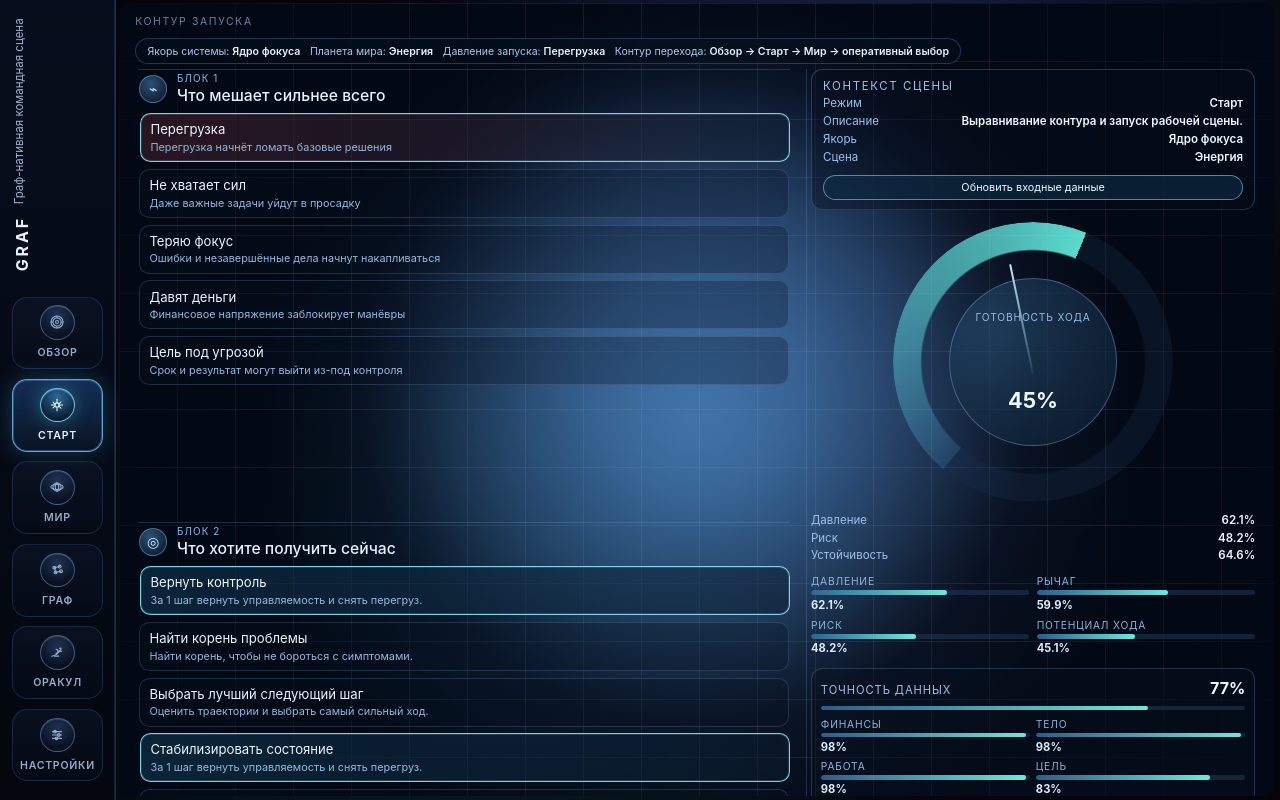
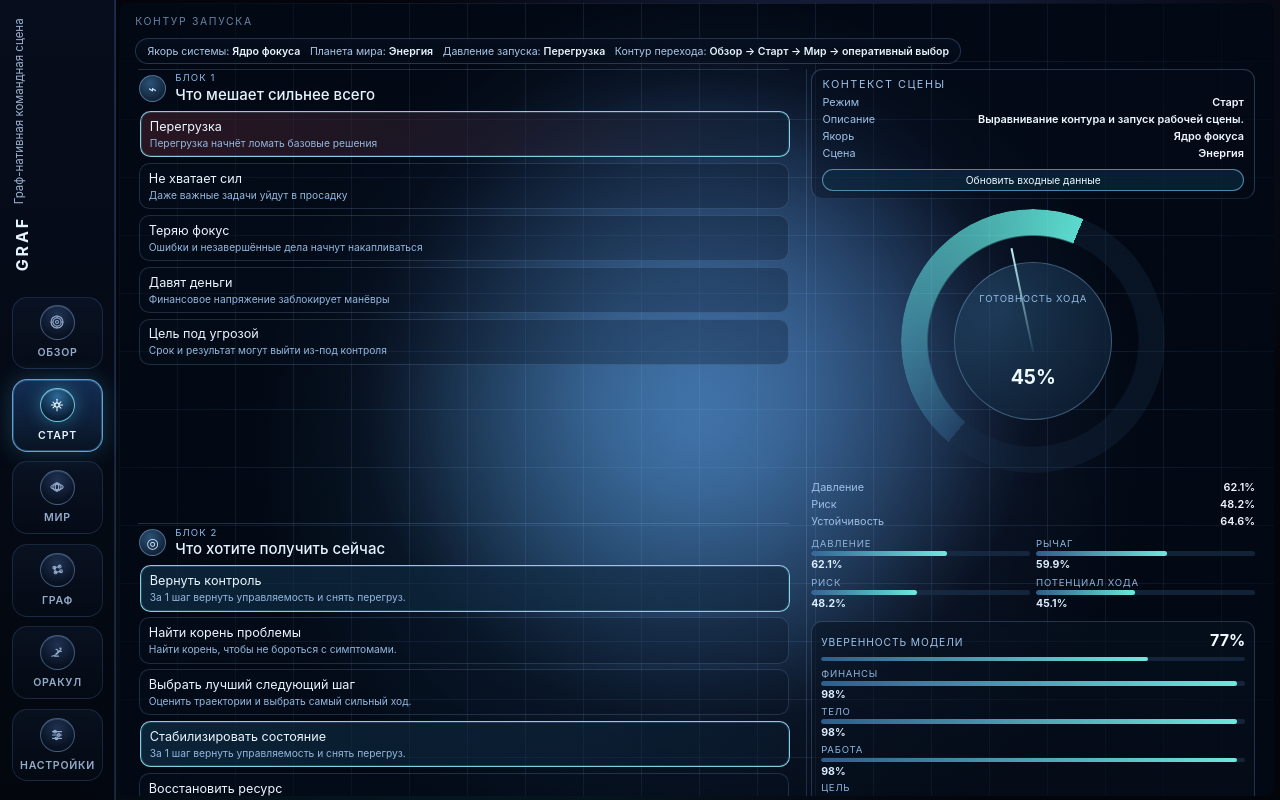
Before and after one commit to viktortown-ui/graf, a React (Vite) app: page / in a window 1280 px wide. Both pictures are taken after a click on the button "ОТКРЫТЬ START". Built offline with nearby package versions, Linux system fonts and the light colour scheme.

Commit message:
Polish Start screen rhythm, formatting, and console clarity

```diff
--- a/src/features/start/StartMode.tsx
+++ b/src/features/start/StartMode.tsx
@@ -81,6 +81,8 @@ const FIRST_STEP_BY_MODE: Record<AppMode, string> = {
 const clamp = (value: number, min = 0, max = 100) => Math.min(max, Math.max(min, value));
 const round0 = (value: number) => Math.round(value);
 const round1 = (value: number) => Math.round(value * 10) / 10;
+const formatPercent0 = (value: number) => `${round0(clamp(value))}%`;
+const formatPercent1 = (value: number) => `${round1(clamp(value)).toFixed(1)}%`;
 
 
 const DOMAIN_LABEL: Record<string, string> = {
@@ -91,9 +93,15 @@ const DOMAIN_LABEL: Record<string, string> = {
 };
 
 const PRIORITY_LABEL: Record<string, string> = {
-  critical: 'critical',
-  recommended: 'recommended',
-  later: 'later',
+  critical: 'Критично',
+  recommended: 'Рекомендуется',
+  later: 'Позже',
+};
+
+const SECTION_LABEL: Record<'profile' | 'state' | 'factors', string> = {
+  profile: 'Профиль',
+  state: 'Состояние',
+  factors: 'Факторы',
 };
 
 const SCALE_FIELDS: { key: keyof DailyCheckIn; label: string }[] = [
@@ -163,6 +171,12 @@ export const StartMode = ({
       : `${selectedNodeName} вне центра внимания, риск уходит в «${selectedPressure.label.toLowerCase()}».`;
 
   const dialAngle = -120 + (readinessValue / 100) * 240;
+  const missingHighlights = confidence.missingCriticalFields.length
+    ? confidence.missingCriticalFields.slice(0, 3).map((field) => field.replace(/\s*\([^)]*\)/g, '')).join(', ')
+    : 'критичные поля заполнены';
+  const nextUnlockText = confidence.nextUnlock
+    ? `${confidence.nextUnlock.title} через ${confidence.nextUnlock.daysLeft} дн.`
+    : 'все уровни истории уже открыты';
 
   const updateScale = (key: keyof DailyCheckIn, value: number) => {
     setCheckInForm((current) => ({ ...current, [key]: value }));
@@ -284,15 +298,15 @@ export const StartMode = ({
           <div className="dial-shell">
             <div className="dial-ring" style={{ ['--dial-progress' as string]: `${readinessValue}` }} />
             <div className="dial-needle" style={{ transform: `translateX(-50%) rotate(${dialAngle}deg)` }} />
-            <div className="dial-core">
+          <div className="dial-core">
               <p>Готовность хода</p>
-              <strong>{round0(readinessValue)}%</strong>
+              <strong>{formatPercent0(readinessValue)}</strong>
             </div>
           </div>
           <div className="dial-legend">
-            <p><span>Давление</span><strong>{round1(pressureValue)}%</strong></p>
-            <p><span>Риск</span><strong>{round1(riskValue)}%</strong></p>
-            <p><span>Устойчивость</span><strong>{round1(stabilityValue)}%</strong></p>
+            <p><span>Давление</span><strong>{formatPercent1(pressureValue)}</strong></p>
+            <p><span>Риск</span><strong>{formatPercent1(riskValue)}</strong></p>
+            <p><span>Устойчивость</span><strong>{formatPercent1(stabilityValue)}</strong></p>
           </div>
         </article>
 
@@ -307,7 +321,7 @@ export const StartMode = ({
               <div key={metric.label} className="mini-meter">
                 <p>{metric.label}</p>
                 <div className="mini-meter-track"><span style={{ width: `${metric.value}%` }} /></div>
-                <strong>{round1(metric.value)}%</strong>
+                <strong>{formatPercent1(metric.value)}</strong>
               </div>
             ))}
           </div>
@@ -315,8 +329,8 @@ export const StartMode = ({
 
         <article className="start-confidence-zone">
           <div className="start-confidence-head">
-            <p>Точность данных</p>
-            <strong>{confidence.globalConfidence}%</strong>
+            <p>Уверенность модели</p>
+            <strong>{formatPercent0(confidence.globalConfidence)}</strong>
           </div>
           <div className="mini-meter-track"><span style={{ width: `${confidence.globalConfidence}%` }} /></div>
           <div className="start-confidence-domains">
@@ -324,15 +338,15 @@ export const StartMode = ({
               <div key={domain} className="mini-meter">
                 <p>{DOMAIN_LABEL[domain]}</p>
                 <div className="mini-meter-track"><span style={{ width: `${value}%` }} /></div>
-                <strong>{value}%</strong>
+                <strong>{formatPercent0(value)}</strong>
               </div>
             ))}
           </div>
           <p className="start-confidence-missing">
-            Для точного прогноза не хватает: {confidence.missingCriticalFields.length ? confidence.missingCriticalFields.slice(0, 3).join(', ') : 'критичные поля заполнены'}
+            <span>Для точного прогноза:</span> {missingHighlights}
           </p>
           <p className="start-confidence-next">
-            Следующее открытие: {confidence.nextUnlock ? `${confidence.nextUnlock.title} через ${confidence.nextUnlock.daysLeft} дн.` : 'открыты все уровни истории'}
+            <span>Следующее открытие:</span> {nextUnlockText}
           </p>
         </article>
 
@@ -391,12 +405,12 @@ export const StartMode = ({
                   const value = field.key in profile ? profile[field.key] : field.key in checkin ? checkin[field.key] : factors[field.key];
                   return typeof value === 'number' ? value > 0 : typeof value === 'string' ? value.trim().length > 0 : typeof value === 'boolean';
                 }).length;
-                return <p key={section}><span>{section}</span><strong>{filled}/{sectionFields.length}</strong></p>;
+                return <p key={section}><span>{SECTION_LABEL[section]}</span><strong>{filled}/{sectionFields.length}</strong></p>;
               })}
               <div className="start-field-hints">
                 {CONFIDENCE_FIELDS.map((field) => (
                   <div key={field.key} className="start-field-hint">
-                    <p><strong>{field.label}</strong> <em>{PRIORITY_LABEL[field.priority]}</em></p>
+                    <p><strong>{field.label}</strong><em>{PRIORITY_LABEL[field.priority]}</em></p>
                     <small>{field.reason}</small>
                   </div>
                 ))}
--- a/src/shared/theme/global.css
+++ b/src/shared/theme/global.css
@@ -459,7 +459,7 @@ button {
   padding: 4.1rem 1.2rem 1.05rem;
   display: grid;
   grid-template-columns: minmax(0, 1.45fr) minmax(320px, 1fr);
-  gap: 1rem;
+  gap: 1.05rem;
   overflow: auto;
 }
 
@@ -467,7 +467,7 @@ button {
   min-width: 0;
   display: grid;
   grid-template-rows: minmax(0, 1fr) minmax(0, 1fr) auto;
-  gap: 0.95rem;
+  gap: 0.88rem;
 }
 
 .start-module {
@@ -479,13 +479,13 @@ button {
 .start-module header {
   display: flex;
   align-items: center;
-  gap: 0.62rem;
-  margin-bottom: 0.5rem;
+  gap: 0.58rem;
+  margin-bottom: 0.44rem;
 }
 
 .start-module-icon {
-  width: 1.75rem;
-  height: 1.75rem;
+  width: 1.68rem;
+  height: 1.68rem;
   border-radius: 50%;
   display: grid;
   place-items: center;
@@ -497,7 +497,7 @@ button {
 
 .start-module-kicker {
   margin: 0;
-  font-size: 0.62rem;
+  font-size: 0.6rem;
   letter-spacing: 0.11em;
   text-transform: uppercase;
   color: #88b7eb;
@@ -505,14 +505,14 @@ button {
 
 .start-module h3 {
   margin: 0.12rem 0 0;
-  font-size: 0.98rem;
+  font-size: 0.94rem;
   color: #e5f3ff;
   font-weight: 520;
 }
 
 .start-select-list {
   display: grid;
-  gap: 0.42rem;
+  gap: 0.36rem;
 }
 
 .start-select-list button {
@@ -520,7 +520,7 @@ button {
   border-radius: 0.66rem;
   background: rgba(8, 18, 33, 0.3);
   color: #c1d8f6;
-  padding: 0.45rem 0.58rem;
+  padding: 0.42rem 0.54rem;
   text-align: left;
   cursor: pointer;
   transition: border-color 160ms ease, background 160ms ease, transform 160ms ease;
@@ -529,14 +529,15 @@ button {
 .start-select-list button span {
   display: block;
   color: #eaf6ff;
-  font-size: 0.82rem;
+  font-size: 0.79rem;
+  line-height: 1.25;
 }
 
 .start-select-list button small {
   display: block;
-  margin-top: 0.16rem;
-  font-size: 0.68rem;
-  line-height: 1.3;
+  margin-top: 0.14rem;
+  font-size: 0.64rem;
+  line-height: 1.24;
   color: #94b7df;
 }
 
@@ -559,16 +560,16 @@ button {
 .start-bottom-row {
   display: grid;
   grid-template-columns: repeat(2, minmax(0, 1fr));
-  gap: 0.85rem;
+  gap: 0.72rem;
 }
 
 .start-segmented {
-  margin-top: 0.2rem;
+  margin-top: 0.14rem;
   display: grid;
   grid-template-columns: repeat(3, minmax(0, 1fr));
   border: 1px solid rgba(136, 176, 228, 0.3);
   border-radius: 999px;
-  padding: 0.18rem;
+  padding: 0.16rem;
   background: rgba(7, 16, 30, 0.42);
 }
 
@@ -577,7 +578,7 @@ button {
   border: 0;
   background: transparent;
   color: #9ebfe5;
-  padding: 0.34rem 0.4rem;
+  padding: 0.3rem 0.36rem;
   border-radius: 999px;
   font-size: 0.72rem;
   cursor: pointer;
@@ -591,8 +592,8 @@ button {
 .start-priority-capsules {
   display: flex;
   flex-wrap: wrap;
-  gap: 0.34rem;
-  margin-top: 0.22rem;
+  gap: 0.3rem;
+  margin-top: 0.14rem;
 }
 
 .start-priority-capsules button {
@@ -610,35 +611,35 @@ button {
   min-width: 0;
   display: grid;
   grid-template-rows: auto minmax(210px, 1fr) auto auto;
-  gap: 0.8rem;
+  gap: 0.66rem;
   padding-left: 0.25rem;
   border-left: 1px solid rgba(133, 170, 221, 0.22);
 }
 
 
 .start-console-header {
-  padding: 0.55rem 0.7rem 0.65rem;
+  padding: 0.48rem 0.64rem 0.56rem;
   border: 1px solid rgba(133, 173, 225, 0.28);
   border-radius: 0.7rem;
   background: rgba(6, 14, 28, 0.42);
 }
 
 .start-context-kicker {
-  margin: 0 0 0.3rem;
-  font-size: 0.64rem;
+  margin: 0 0 0.24rem;
+  font-size: 0.6rem;
   letter-spacing: 0.14em;
   text-transform: uppercase;
   color: #8eaed2;
 }
 
 .start-update-data {
-  margin-top: 0.45rem;
+  margin-top: 0.34rem;
   border: 1px solid rgba(126, 212, 255, 0.58);
   background: rgba(15, 48, 74, 0.55);
   color: #e9f9ff;
   border-radius: 999px;
-  font-size: 0.68rem;
-  padding: 0.28rem 0.62rem;
+  font-size: 0.64rem;
+  padding: 0.26rem 0.56rem;
   cursor: pointer;
 }
 
@@ -650,12 +651,12 @@ button {
   height: 100vh;
   overflow-y: auto;
   z-index: 16;
-  padding: 1rem;
+  padding: 0.94rem;
   background: linear-gradient(180deg, rgba(5, 11, 22, 0.96), rgba(2, 7, 15, 0.98));
   border-left: 1px solid rgba(136, 180, 232, 0.3);
   box-shadow: -16px 0 32px rgba(1, 3, 8, 0.6);
   display: grid;
-  gap: 0.8rem;
+  gap: 0.72rem;
 }
 
 .start-drawer-head {
@@ -666,7 +667,7 @@ button {
 
 .start-drawer-head h3 {
   margin: 0;
-  font-size: 0.95rem;
+  font-size: 0.92rem;
   color: #e6f6ff;
 }
 
@@ -681,8 +682,8 @@ button {
 
 .start-drawer-block {
   display: grid;
-  gap: 0.45rem;
-  padding: 0.62rem;
+  gap: 0.38rem;
+  padding: 0.56rem;
   border-radius: 0.7rem;
   border: 1px solid rgba(130, 169, 220, 0.22);
   background: rgba(8, 17, 31, 0.55);
@@ -691,15 +692,15 @@ button {
 .start-drawer-title {
   margin: 0;
   color: #d9f0ff;
-  font-size: 0.74rem;
+  font-size: 0.7rem;
   text-transform: uppercase;
   letter-spacing: 0.08em;
 }
 
 .start-drawer-block label {
   display: grid;
-  gap: 0.2rem;
-  font-size: 0.7rem;
+  gap: 0.16rem;
+  font-size: 0.68rem;
   color: #9ebce0;
 }
 
@@ -710,19 +711,19 @@ button {
   border-radius: 0.42rem;
   background: rgba(6, 13, 25, 0.75);
   color: #e7f6ff;
-  padding: 0.38rem 0.45rem;
+  padding: 0.34rem 0.42rem;
 }
 
 .scale-control {
   display: grid;
-  gap: 0.18rem;
+  gap: 0.14rem;
 }
 
 .scale-control p {
   margin: 0;
   display: flex;
   justify-content: space-between;
-  font-size: 0.68rem;
+  font-size: 0.66rem;
 }
 
 .scale-control input[type='range'] {
@@ -732,7 +733,7 @@ button {
 .workload-segment {
   display: grid;
   grid-template-columns: repeat(3, minmax(0, 1fr));
-  gap: 0.3rem;
+  gap: 0.24rem;
 }
 
 .workload-segment button {
@@ -740,8 +741,8 @@ button {
   border-radius: 999px;
   background: rgba(8, 17, 32, 0.68);
   color: #b8d4f1;
-  font-size: 0.68rem;
-  padding: 0.24rem;
+  font-size: 0.64rem;
+  padding: 0.22rem;
 }
 
 .workload-segment button.active {
@@ -753,7 +754,7 @@ button {
 .toggle-row {
   display: flex !important;
   align-items: center;
-  gap: 0.45rem;
+  gap: 0.36rem;
 }
 
 .start-drawer-save {
@@ -761,23 +762,23 @@ button {
   border-radius: 999px;
   background: linear-gradient(180deg, rgba(35, 100, 161, 0.68), rgba(8, 24, 43, 0.76));
   color: #eefaff;
-  padding: 0.45rem 0.7rem;
+  padding: 0.41rem 0.66rem;
   text-transform: uppercase;
   letter-spacing: 0.06em;
-  font-size: 0.66rem;
+  font-size: 0.64rem;
 }
 .start-scene-context {
   display: grid;
-  gap: 0.24rem;
-  padding-bottom: 0.55rem;
-  border-bottom: 1px solid rgba(130, 165, 215, 0.2);
+  gap: 0.2rem;
+  padding-bottom: 0.4rem;
+  border-bottom: 1px solid rgba(130, 165, 215, 0.16);
 }
 
 .start-scene-context p,
 .start-console-verdict p,
 .dial-legend p {
   margin: 0;
-  font-size: 0.72rem;
+  font-size: 0.68rem;
   color: #9dc0e8;
   display: flex;
   justify-content: space-between;
@@ -794,11 +795,11 @@ button {
 
 .start-main-dial {
   display: grid;
-  gap: 0.68rem;
+  gap: 0.46rem;
 }
 
 .dial-shell {
-  width: min(100%, 280px);
+  width: min(100%, 264px);
   aspect-ratio: 1;
   margin-inline: auto;
   position: relative;
@@ -838,41 +839,41 @@ button {
 
 .dial-core p {
   margin: 0;
-  font-size: 0.64rem;
+  font-size: 0.6rem;
   color: #93bbe6;
   text-transform: uppercase;
   letter-spacing: 0.08em;
 }
 
 .dial-core strong {
-  font-size: 1.35rem;
+  font-size: 1.22rem;
   color: #effaff;
 }
 
 .dial-legend {
   display: grid;
-  gap: 0.22rem;
+  gap: 0.16rem;
 }
 
 .start-secondary-zone {
   display: grid;
-  gap: 0.75rem;
+  gap: 0.52rem;
 }
 
 .start-meter-grid {
   display: grid;
   grid-template-columns: repeat(2, minmax(0, 1fr));
-  gap: 0.45rem;
+  gap: 0.36rem;
 }
 
 .mini-meter {
   display: grid;
-  gap: 0.18rem;
+  gap: 0.14rem;
 }
 
 .mini-meter p {
   margin: 0;
-  font-size: 0.64rem;
+  font-size: 0.6rem;
   color: #8eb4de;
   text-transform: uppercase;
   letter-spacing: 0.08em;
@@ -893,7 +894,7 @@ button {
 }
 
 .mini-meter strong {
-  font-size: 0.7rem;
+  font-size: 0.66rem;
   color: #dbedff;
 }
 
@@ -935,34 +936,34 @@ button {
 
 .start-console-verdict {
   border-top: 1px solid rgba(139, 174, 223, 0.2);
-  padding-top: 0.56rem;
-  display: grid;
-  gap: 0.25rem;
+  padding-top: 0.44rem;
+  display: grid;
+  gap: 0.18rem;
 }
 
 .start-why-toggle {
-  margin-top: 0.24rem;
+  margin-top: 0.18rem;
   justify-self: start;
   border: 1px solid rgba(145, 178, 230, 0.35);
   background: rgba(10, 18, 33, 0.42);
   color: #b6d1f0;
   border-radius: 999px;
-  font-size: 0.67rem;
-  padding: 0.24rem 0.58rem;
+  font-size: 0.64rem;
+  padding: 0.22rem 0.52rem;
   cursor: pointer;
 }
 
 .start-why-line {
-  margin: 0.2rem 0 0;
-  font-size: 0.68rem;
+  margin: 0.14rem 0 0;
+  font-size: 0.64rem;
   color: #9ec2e9;
 }
 
 .start-launch-row {
-  margin-top: 0.42rem;
+  margin-top: 0.3rem;
   display: flex;
   flex-wrap: wrap;
-  gap: 0.36rem;
+  gap: 0.3rem;
 }
 
 .start-launch-row button {
@@ -970,10 +971,10 @@ button {
   border-radius: 999px;
   background: linear-gradient(180deg, rgba(34, 95, 152, 0.56), rgba(7, 21, 39, 0.56));
   color: #ecf8ff;
-  font-size: 0.66rem;
+  font-size: 0.62rem;
   letter-spacing: 0.07em;
   text-transform: uppercase;
-  padding: 0.34rem 0.62rem;
+  padding: 0.3rem 0.58rem;
   cursor: pointer;
 }
 
@@ -1788,12 +1789,12 @@ button {
 }
 
 .start-confidence-zone {
-  border: 1px solid rgba(130, 174, 224, 0.24);
-  border-radius: 0.72rem;
-  padding: 0.56rem;
-  display: grid;
-  gap: 0.46rem;
-  background: rgba(8, 18, 33, 0.42);
+  border: 1px solid rgba(133, 175, 225, 0.24);
+  border-radius: 0.68rem;
+  padding: 0.5rem 0.56rem 0.56rem;
+  display: grid;
+  gap: 0.42rem;
+  background: linear-gradient(180deg, rgba(8, 18, 33, 0.58), rgba(7, 15, 27, 0.34));
 }
 
 .start-confidence-head {
@@ -1804,61 +1805,85 @@ button {
 
 .start-confidence-head p {
   margin: 0;
-  font-size: 0.7rem;
-  color: #9cc0e8;
-  text-transform: uppercase;
-  letter-spacing: 0.08em;
+  font-size: 0.64rem;
+  color: #9fc4ea;
+  text-transform: uppercase;
+  letter-spacing: 0.09em;
 }
 
 .start-confidence-head strong {
-  color: #eef9ff;
+  color: #f0fbff;
+  font-size: 1rem;
 }
 
 .start-confidence-domains {
   display: grid;
-  grid-template-columns: repeat(2, minmax(0, 1fr));
-  gap: 0.35rem;
+  gap: 0.3rem;
 }
 
 .start-confidence-missing,
 .start-confidence-next {
   margin: 0;
-  font-size: 0.68rem;
-  color: #9abfe7;
+  font-size: 0.64rem;
+  line-height: 1.35;
+  color: #9fc1e4;
+}
+
+.start-confidence-missing span,
+.start-confidence-next span {
+  color: #d9efff;
+  margin-right: 0.24rem;
 }
 
 .start-drawer-completeness p {
   margin: 0;
   display: flex;
   justify-content: space-between;
-  color: #9ec0e3;
-  font-size: 0.68rem;
+  gap: 0.45rem;
+  font-size: 0.66rem;
+  color: #abcae9;
+}
+
+.start-drawer-completeness strong {
+  color: #e9f8ff;
 }
 
 .start-field-hints {
   display: grid;
-  gap: 0.42rem;
-  max-height: 220px;
+  gap: 0.28rem;
+  margin-top: 0.2rem;
+  max-height: 240px;
   overflow: auto;
   padding-right: 0.2rem;
 }
 
+.start-field-hint {
+  border: 1px solid rgba(134, 176, 230, 0.22);
+  border-radius: 0.5rem;
+  background: rgba(7, 16, 29, 0.58);
+  padding: 0.36rem 0.4rem;
+}
+
 .start-field-hint p {
   margin: 0;
   display: flex;
   justify-content: space-between;
   gap: 0.4rem;
+  font-size: 0.64rem;
 }
 
 .start-field-hint em {
-  font-size: 0.62rem;
-  padding: 0.1rem 0.36rem;
-  border-radius: 999px;
-  border: 1px solid rgba(136, 182, 236, 0.28);
-  color: #b9d8f6;
+  font-style: normal;
+  font-size: 0.56rem;
+  letter-spacing: 0.08em;
+  text-transform: uppercase;
+  color: #89cfff;
 }
 
 .start-field-hint small {
-  color: #88abd1;
-  font-size: 0.63rem;
-}
+  display: block;
+  margin-top: 0.12rem;
+  font-size: 0.59rem;
+  color: #91b2d6;
+  line-height: 1.32;
+}
```
